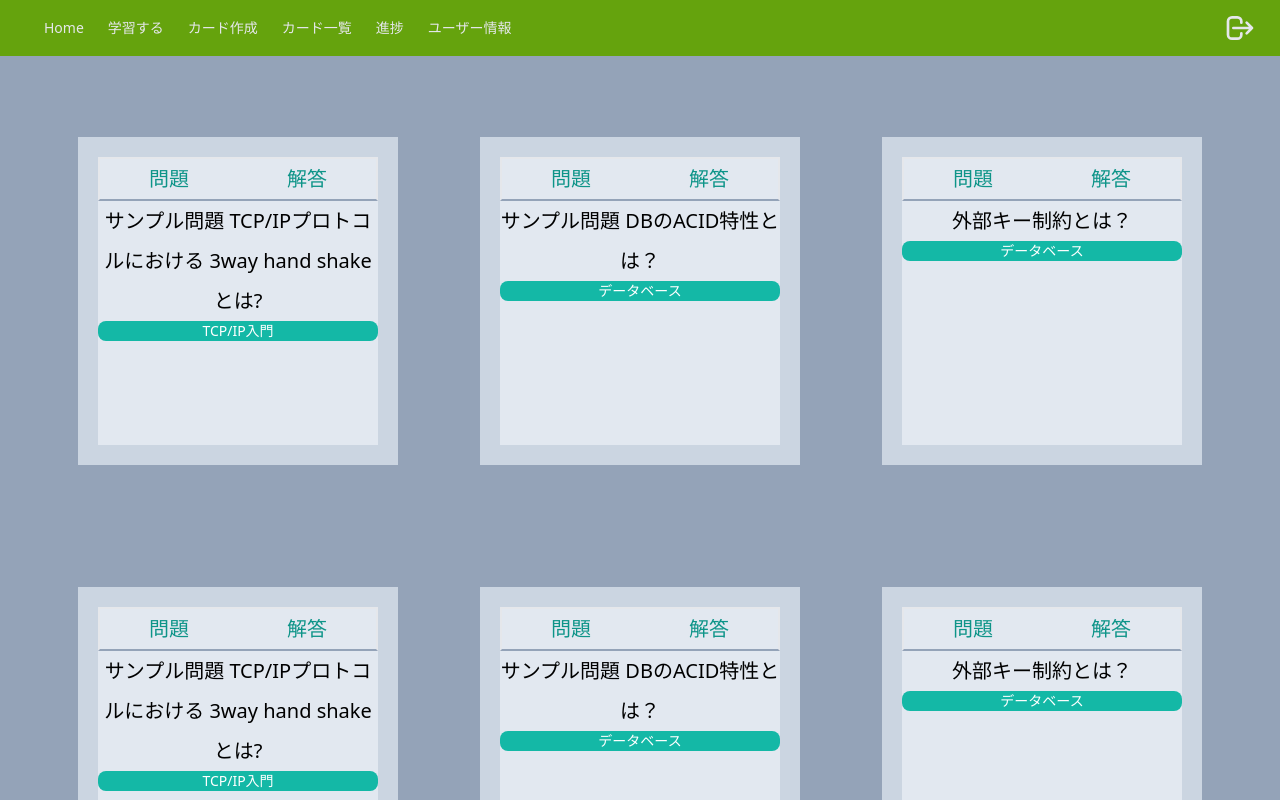
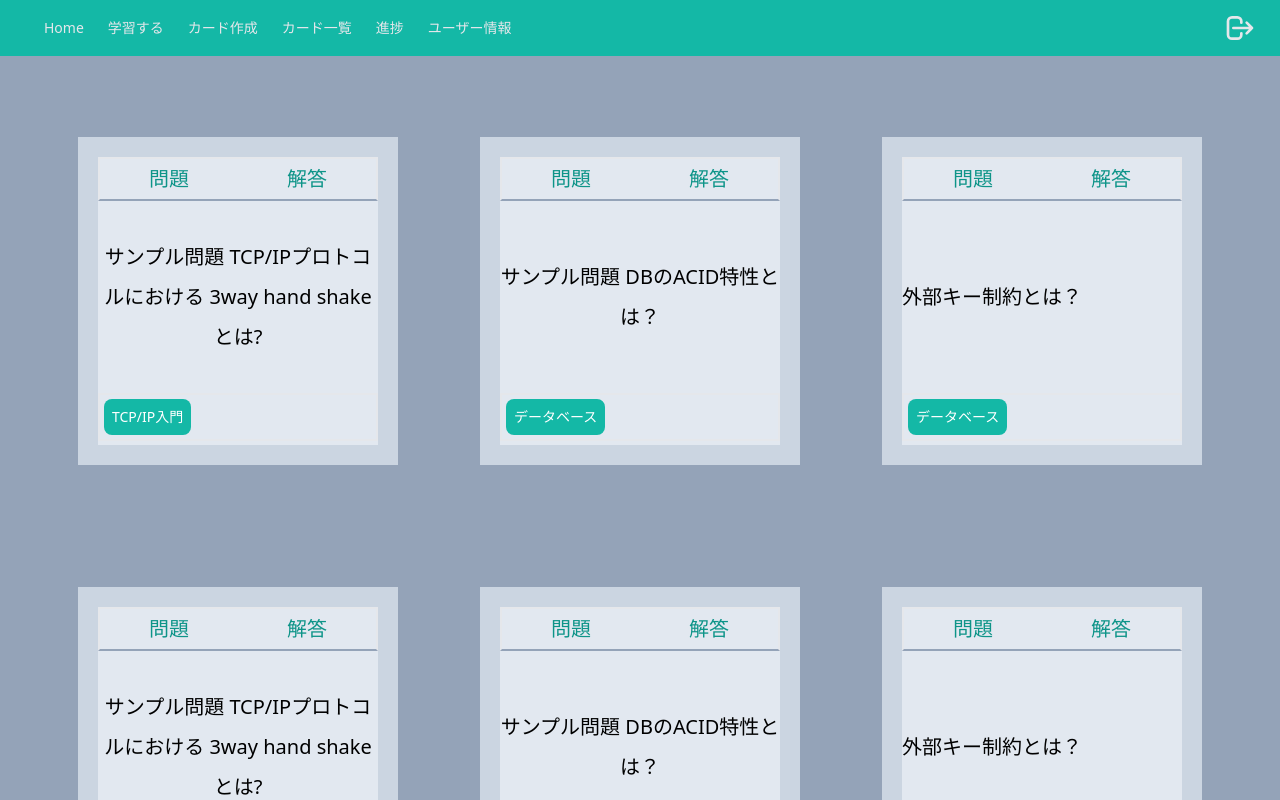
Before and after one commit to hiro7392/Ankicard_client, a React (Create React App) app: page /usercards in a window 1280 px wide. Shown: the top 800 px of the page. Built offline with nearby package versions, Linux system fonts and the light colour scheme.

Commit message:
カード一覧画面のtagを切り出してcssを変更

```diff
--- a/src/atoms/QuestionCardTextTag.tsx
+++ b/src/atoms/QuestionCardTextTag.tsx
@@ -11,14 +11,8 @@ export const QuestionCardText=(props:questionTextProps)=>{
     return(
         <>
             <div className={css}>
-                <div className="bg-slate-200 h-72 pb-10">
-                    <div className="flex items-start border-2 border-b-slate-400">
-                        <p className="flex-1 text-teal-600 hover:bg-white">問題 </p>
-                        <p className="flex-1 text-teal-600 hover:bg-white hover">解答</p>
-                    </div>
+
                     <h2>{text}</h2>
-                    <p className="bottom-0 left-0 text-sm text-white bg-teal-500 rounded-lg">{tag}</p>
-                </div>
             </div>
         </>
     )
--- /dev/null
+++ b/src/atoms/Tag.tsx
@@ -0,0 +1,11 @@
+type TagProps={
+    tagName:string;
+}
+export const Tag=(props:TagProps)=>{
+
+    return(
+        <div className="flex items-start border-2">
+            <p className="flex text-sm p-2 m-1 text-left text-white bg-teal-500 rounded-lg hover:bg-black">{props.tagName}</p>
+        </div>
+    )
+}
--- a/src/molecules/MiniQuestionCard.tsx
+++ b/src/molecules/MiniQuestionCard.tsx
@@ -1,5 +1,6 @@
 import { useEffect, useState } from "react";
 import { QuestionCardText } from "../atoms/QuestionCardTextTag";
+import { Tag } from "../atoms/Tag";
 type MiniQuestionCardProp={
     text:string;
     css:string;
@@ -11,8 +12,17 @@ export const MiniQuestionCard=(props:MiniQuestionCardProp)=>{
     const {text,css,tag}=props;
     return(
         <>
-            <QuestionCardText text={text} css={css} tag={tag}/>
-
+            {/*<QuestionCardText text={text} css={css} tag={tag}/>*/}
+            <div className={css}>
+                <div className="bg-slate-200 h-72 pb-10">
+                    <div className="flex items-start border-2 border-b-slate-400">
+                        <p className="flex-1 text-teal-600 hover:bg-white">問題 </p>
+                        <p className="flex-1 text-teal-600 hover:bg-white hover">解答</p>
+                    </div>
+                    <h2 className="h-48 flex items-center hover:bg-slate-100">{text}</h2>
+                    <Tag tagName={tag}/>
+                </div>
+            </div>
         </>
     );
 }
--- a/src/organism/QuestionCardsTable.tsx
+++ b/src/organism/QuestionCardsTable.tsx
@@ -14,7 +14,7 @@ export const QuestionCardsTable=()=>{
         //setUserCreatedCards(sampleQuestions)
     },[]);
     //"bg-slate-100 h-48 w-32 px-20 text-3xl flex items-center mb-10 leading-10"
-    const css:string="bg-slate-300 w-80 mx-10 mt-20 p-5 text-xl mb-10 leading-10";
+    const css:string="bg-slate-300 w-80 mx-10 mt-20 p-5 text-xl mb-10 leading-10 text-center";
     return(
         <>
             {
--- a/src/templates/Header.tsx
+++ b/src/templates/Header.tsx
@@ -3,8 +3,8 @@ import {LogoutIcon} from '@heroicons/react/outline'
 
 export const Header=()=>{
     return(
-        <header className="flex item-center pl-8 h-14 bg-lime-600 w-screen">
-                <nav className="bg-lime-600 w-screen">
+        <header className="flex item-center pl-8 h-14 bg-teal-500 w-screen">
+                <nav className="bg-teal-500 w-screen">
                     <div className="flex justify-between">
                         <div className="my-3">
                             <span className="font-semibold text-xl tracking-tight text-white">
```
